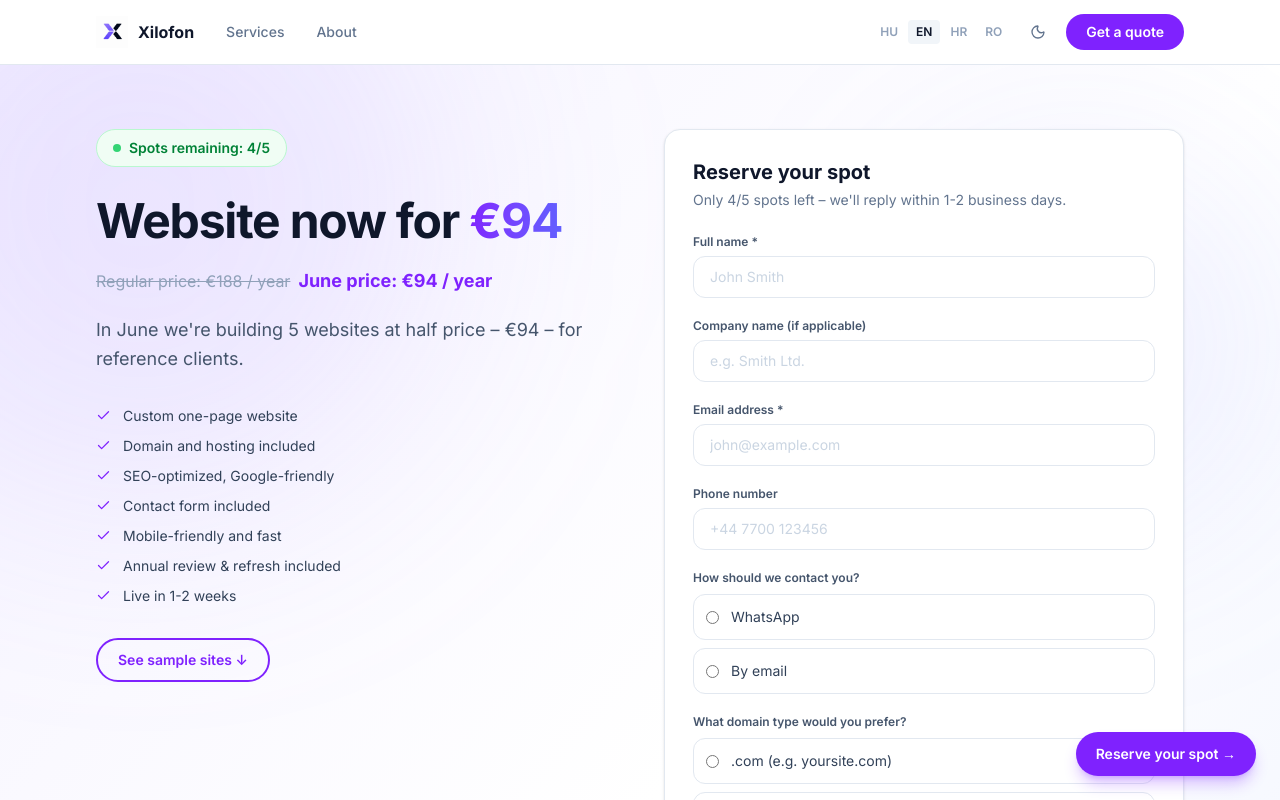
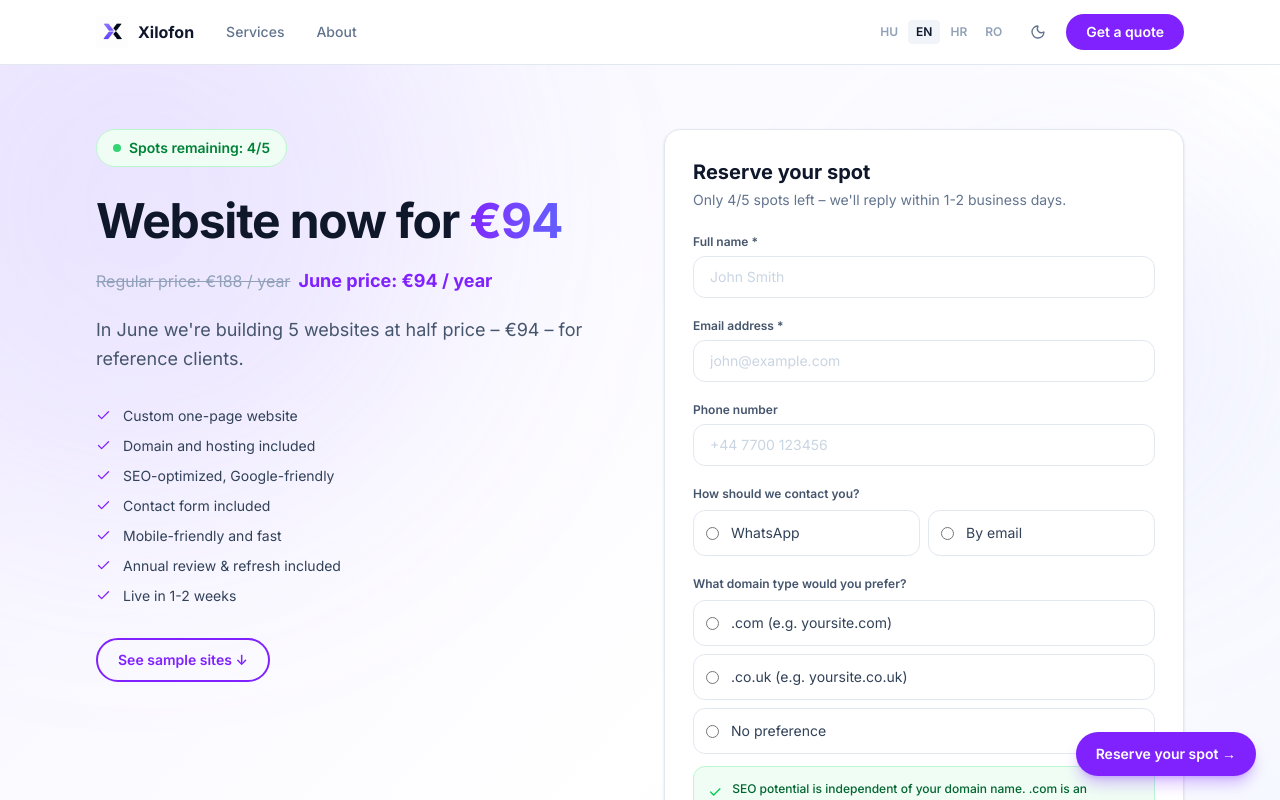
Before and after one commit to Csancus/xilofon.com, a Next.js app: page /en/sorolas in a window 1280 px wide. Shown: the top 800 px of the page. Built offline with nearby package versions, Linux system fonts and the light colour scheme.

Commit message:
feat: remove company field from form, show platform options side by side
Co-Authored-By: Claude Sonnet 4.6 <noreply@anthropic.com>

```diff
--- a/app/api/sorolas/route.ts
+++ b/app/api/sorolas/route.ts
@@ -123,7 +123,7 @@ function buildConfirmationHtml(name: string, platform: string, locale: string):
 
 export async function POST(request: Request) {
   const body = await request.json();
-  const { name, company, email, phone, lottery, interested, platform, domain, industry, locale = "hu" } = body;
+  const { name, email, phone, lottery, interested, platform, domain, industry, locale = "hu" } = body;
 
   if (!name || !email) {
     return Response.json({ error: "Hiányzó mezők" }, { status: 400 });
@@ -138,7 +138,7 @@ export async function POST(request: Request) {
     name,
     email,
     phone: phone || null,
-    message: `Cégnév: ${company || "–"}\nSorsolás: ${lottery}\nÉrdekel weboldal: ${interested}\nKontakt platform: ${platform}\nDomain: ${domain || "–"}\nIparág/leírás: ${industry}`,
+    message: `Sorsolás: ${lottery}\nÉrdekel weboldal: ${interested}\nKontakt platform: ${platform}\nDomain: ${domain || "–"}\nIparág/leírás: ${industry}`,
     source: "sorolas",
   });
 
--- a/components/SorolasForm.tsx
+++ b/components/SorolasForm.tsx
@@ -8,7 +8,6 @@ type Props = { locale: Locale };
 
 const labels: Record<Locale, {
   name: string; namePh: string;
-  company: string; companyPh: string;
   email: string; emailPh: string;
   phone: string; phonePh: string;
   platform: string; platformWA: string; platformEmail: string;
@@ -23,7 +22,6 @@ const labels: Record<Locale, {
 }> = {
   hu: {
     name: "Teljes neve", namePh: "Kovács János",
-    company: "Cégnév (ha van)", companyPh: "Pl. Kovács Kft.",
     email: "E-mail cím", emailPh: "kovacs@example.hu",
     phone: "Telefonszám *", phonePh: "+36 30 123 4567",
     platform: "Hol kereshetünk inkább?",
@@ -44,7 +42,6 @@ const labels: Record<Locale, {
   },
   en: {
     name: "Full name", namePh: "John Smith",
-    company: "Company name (if applicable)", companyPh: "e.g. Smith Ltd.",
     email: "Email address", emailPh: "john@example.com",
     phone: "Phone number", phonePh: "+44 7700 123456",
     platform: "How should we contact you?",
@@ -65,7 +62,6 @@ const labels: Record<Locale, {
   },
   hr: {
     name: "Puno ime", namePh: "Ivan Horvat",
-    company: "Naziv tvrtke (ako postoji)", companyPh: "npr. Horvat d.o.o.",
     email: "E-mail adresa", emailPh: "ivan@primjer.hr",
     phone: "Broj telefona", phonePh: "+385 91 234 5678",
     platform: "Kako da vas kontaktiramo?",
@@ -86,7 +82,6 @@ const labels: Record<Locale, {
   },
   ro: {
     name: "Nume complet", namePh: "Ion Popescu",
-    company: "Denumire firmă (dacă există)", companyPh: "ex. Popescu SRL",
     email: "Adresă e-mail", emailPh: "ion@exemplu.ro",
     phone: "Număr de telefon", phonePh: "+40 721 234 567",
     platform: "Cum preferați să vă contactăm?",
@@ -115,7 +110,7 @@ export default function SorolasForm({ locale }: Props) {
   const [consent, setConsent] = useState(false);
   const [emailTouched, setEmailTouched] = useState(false);
   const [form, setForm] = useState({
-    name: "", company: "", email: "", phone: "",
+    name: "", email: "", phone: "",
     platform: "", domain: "", industry: "", interested: "",
   });
 
@@ -191,11 +186,6 @@ export default function SorolasForm({ locale }: Props) {
       </div>
 
       <div>
-        <label className="block text-xs font-semibold text-slate-600 dark:text-white/50 mb-1.5">{l.company}</label>
-        <input className={inputClass} placeholder={l.companyPh} value={form.company} onChange={set("company")} />
-      </div>
-
-      <div>
         <label className="block text-xs font-semibold text-slate-600 dark:text-white/50 mb-1.5">{l.email} *</label>
         <input
           required
@@ -231,7 +221,7 @@ export default function SorolasForm({ locale }: Props) {
 
       <div>
         <label className="block text-xs font-semibold text-slate-600 dark:text-white/50 mb-2">{l.platform}</label>
-        <div className="space-y-2">
+        <div className="grid grid-cols-2 gap-2">
           {radioOption("platform", "whatsapp", l.platformWA)}
           {radioOption("platform", "email", l.platformEmail)}
         </div>
```
